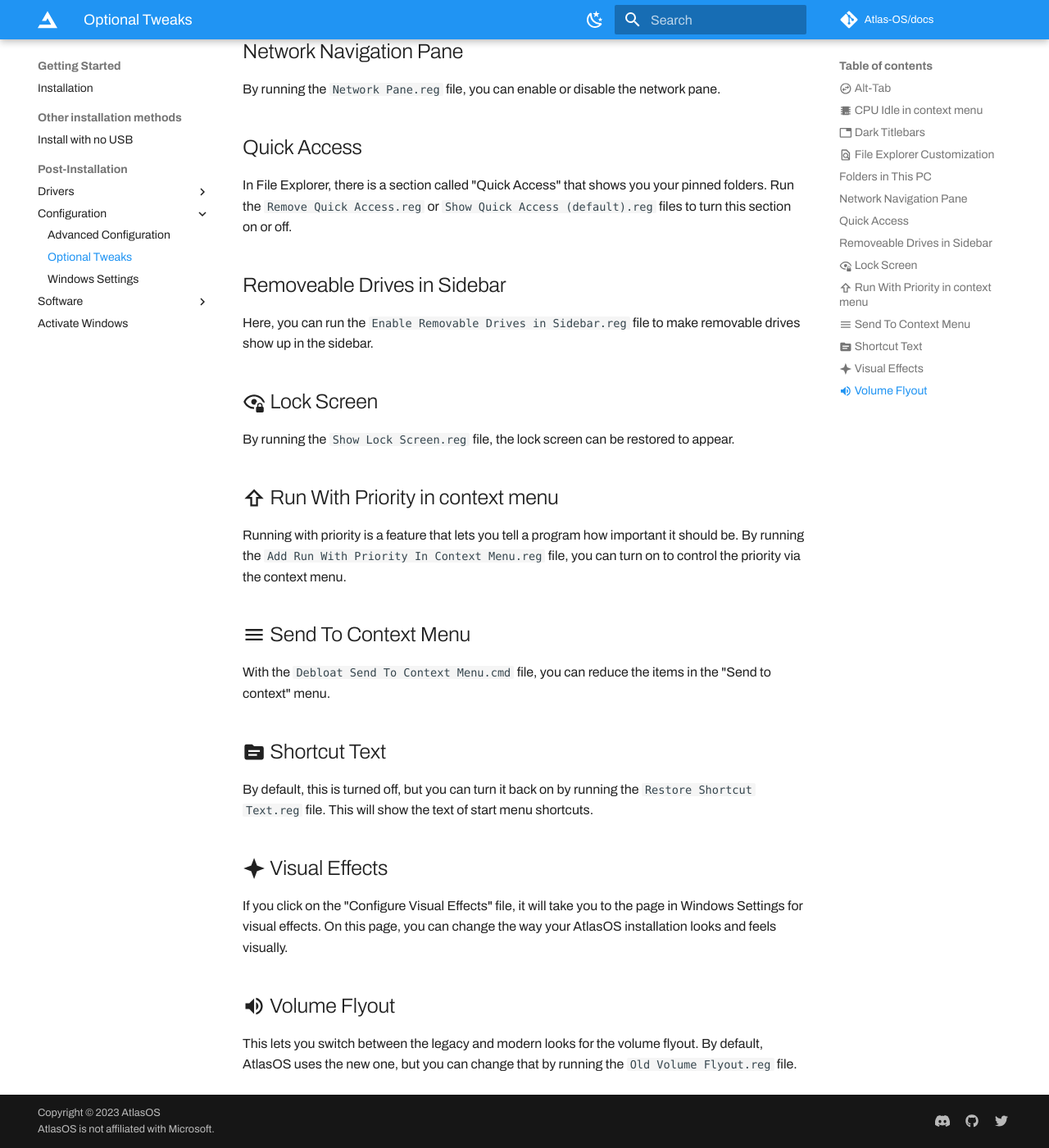
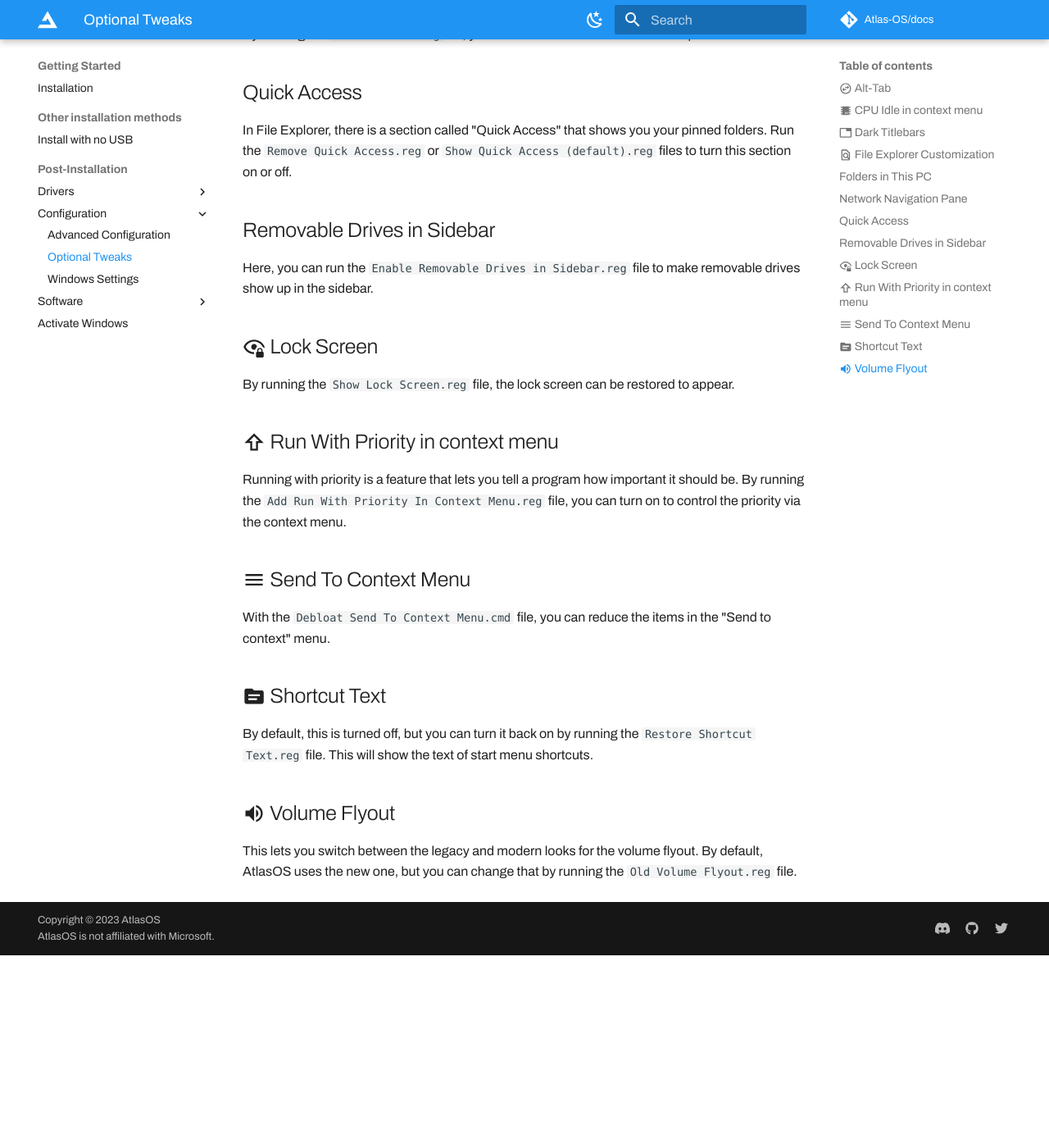
Before and after one commit to Atlas-OS/docs, an MkDocs documentation site: the page built from docs/Getting started/Post-Installation/Configuration/Optional Tweaks.md, in a window 1280 px wide and 1400 px high, scrolled down 1353 px. Shown: the whole window at 82% size. Built offline with MkDocs 1.6.1 and Material for MkDocs 9.7.7, drawn with Linux system fonts in a browser that asks for light colours; some web fonts are replaced; plug-ins that fetch from the network failed and are left out; comment, search, counter and statistics services are not loaded; after the commit the page ends 2518 px from its top, so only the background shows below that; some of the changed text lies outside the part shown.

Commit message:
docs: :sparkles: remove useless sections

```diff
--- a/docs/Getting started/Post-Installation/Configuration/Optional Tweaks.md
+++ b/docs/Getting started/Post-Installation/Configuration/Optional Tweaks.md
@@ -26,8 +26,6 @@ This is another folder that lets you change how your default file explorer works
 
 You can change the folders that are shown by default in File Explorer's "This PC" section. Run the ``Remove all folders in This PC (default).reg`` or ``Restore all folders in This PC.reg`` files to remove or add all folders from this section.
 
-You can also use the "Remove each folder" and "Restore each folder" folders to get rid of or bring back each folder.
-
 ## Network Navigation Pane
 
 By running the ``Network Pane.reg`` file, you can enable or disable the network pane.
@@ -36,7 +34,7 @@ By running the ``Network Pane.reg`` file, you can enable or disable the network
 
 In File Explorer, there is a section called "Quick Access" that shows you your pinned folders. Run the ``Remove Quick Access.reg`` or ``Show Quick Access (default).reg`` files to turn this section on or off.
 
-## Removeable Drives in Sidebar
+## Removable Drives in Sidebar
 
 Here, you can run the ``Enable Removable Drives in Sidebar.reg`` file to make removable drives show up in the sidebar.
 
@@ -56,10 +54,6 @@ With the ``Debloat Send To Context Menu.cmd`` file, you can reduce the items in
 
 By default, this is turned off, but you can turn it back on by running the ``Restore Shortcut Text.reg`` file. This will show the text of start menu shortcuts.
 
-## :material-star-four-points: Visual Effects
-
-If you click on the "Configure Visual Effects" file, it will take you to the page in Windows Settings for visual effects. On this page, you can change the way your AtlasOS installation looks and feels visually.
-
 ## :material-volume-high: Volume Flyout
 
 This lets you switch between the legacy and modern looks for the volume flyout. By default, AtlasOS uses the new one, but you can change that by running the ``Old Volume Flyout.reg`` file.
```
Also changed, not shown: docs/Getting started/Post-Installation/Configuration/index.md (+0 -4 lines).
